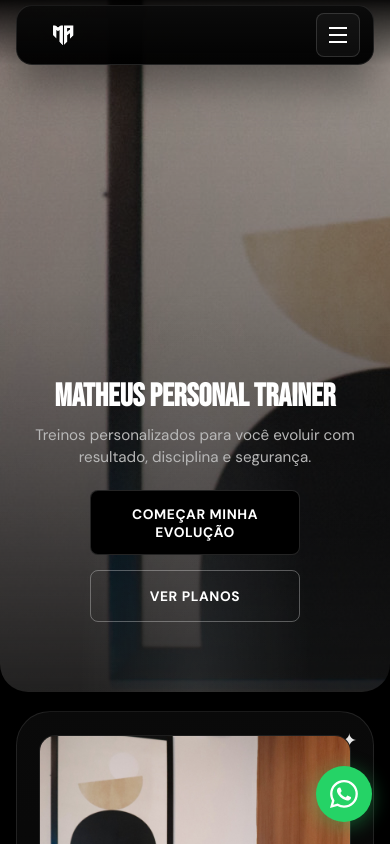
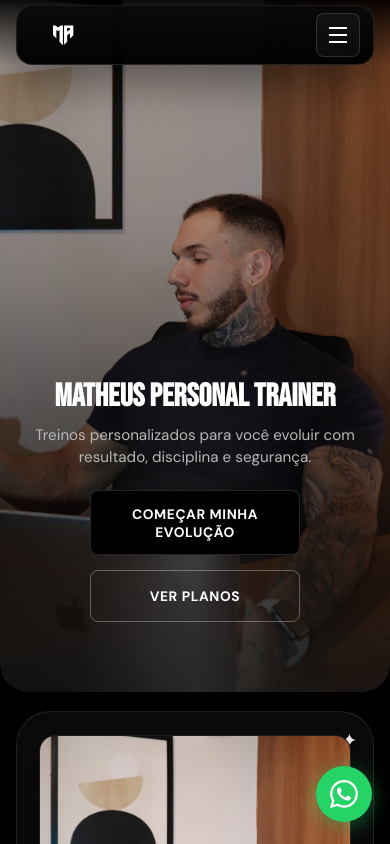
Before and after one commit to Yeerh/MHaraujo, a React (Vite) app: page / in a window 390 px wide. Shown: the top 844 px of the page. Built offline with nearby package versions, Linux system fonts and the light colour scheme.

Commit message:
Fix mobile hero image framing

```diff
--- a/src/styles/global.css
+++ b/src/styles/global.css
@@ -1854,6 +1854,9 @@
         background:
           linear-gradient(to bottom, rgba(0,0,0,0.22) 0%, rgba(0,0,0,0.4) 42%, rgba(0,0,0,0.9) 100%),
           url('/images/hero-mobile-matheus.png');
+        background-size: cover;
+        background-position: 72% center;
+        background-repeat: no-repeat;
       }
 
       .hero-ambient {
```
